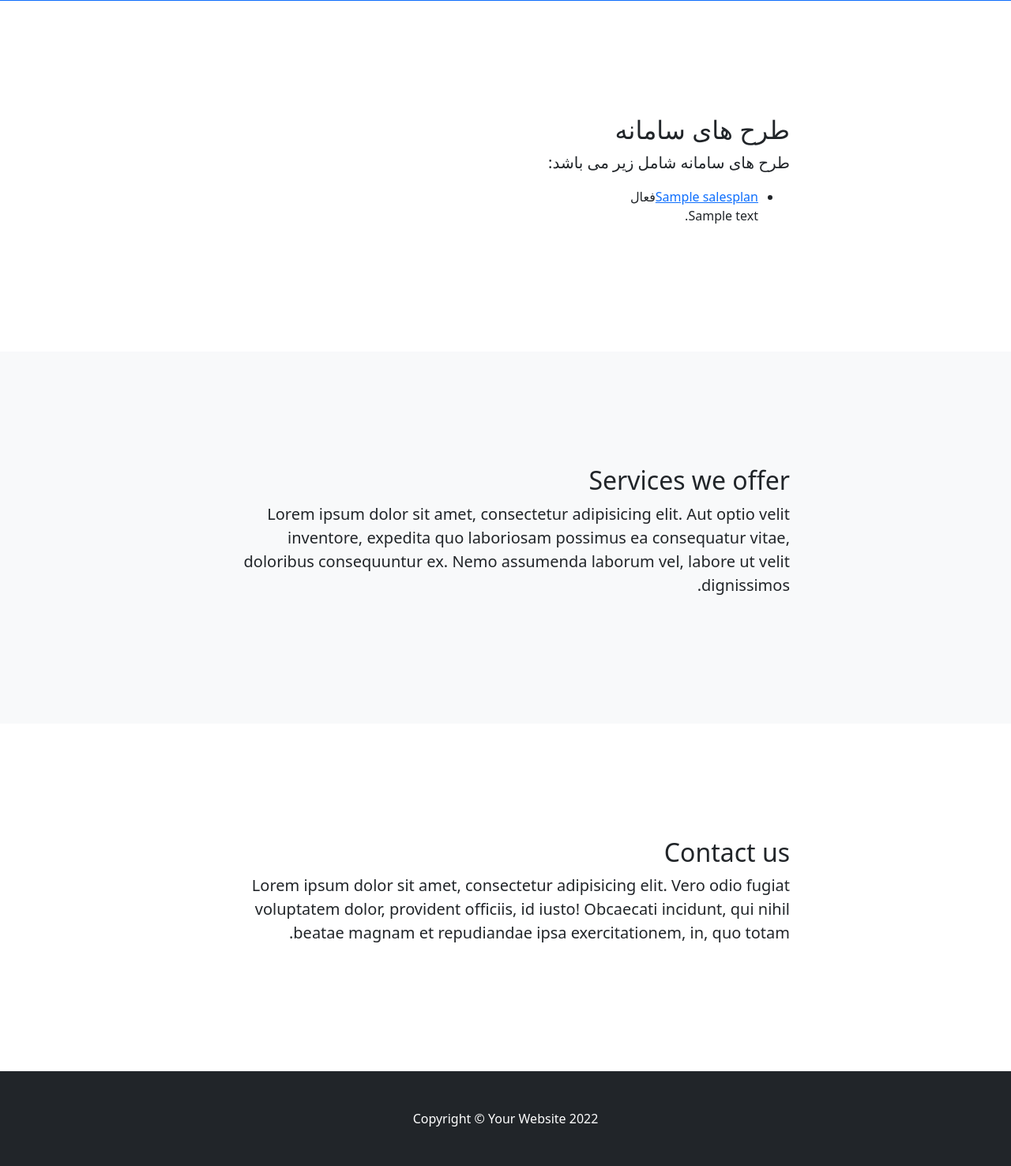
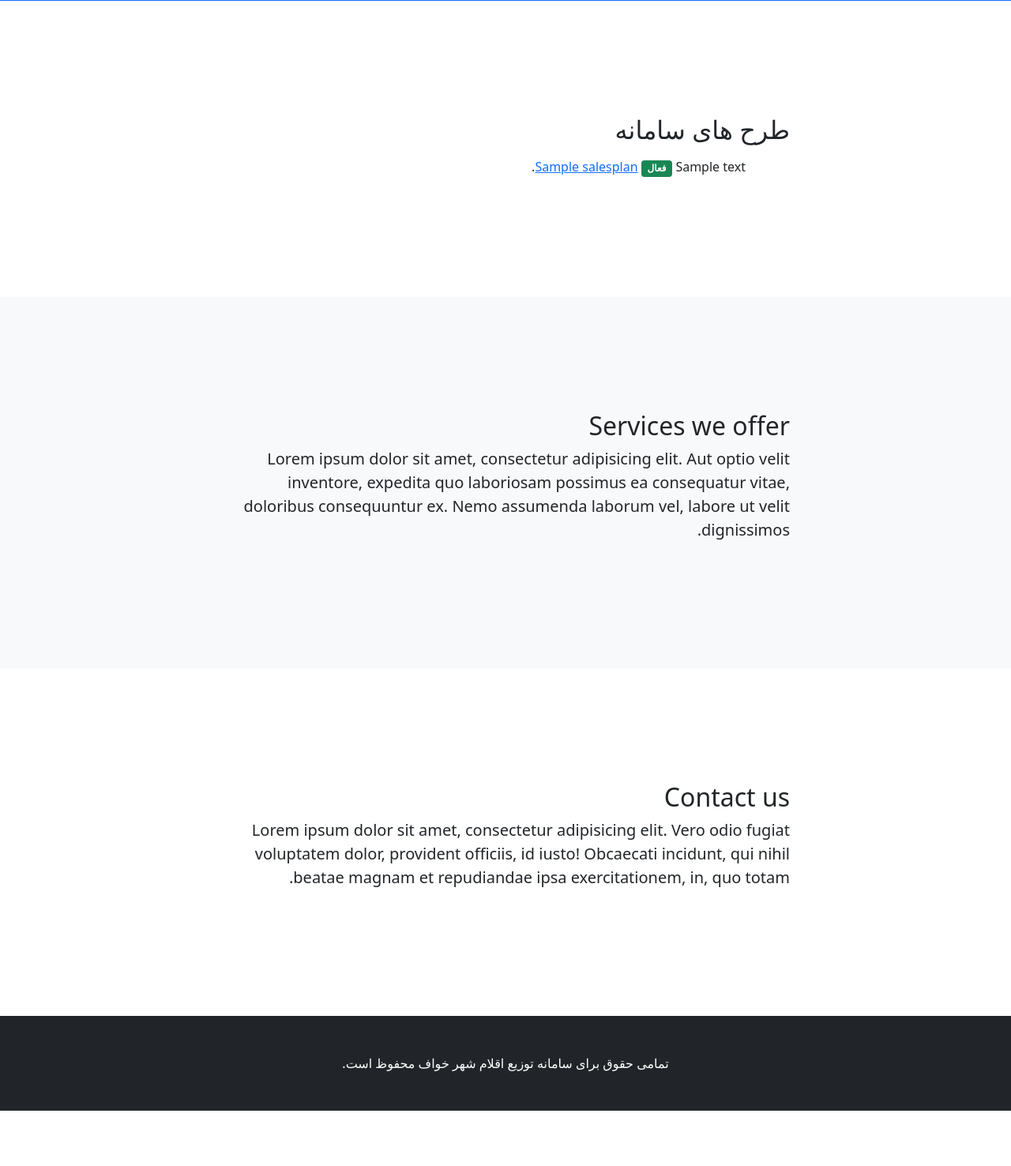
Before and after one commit to bakefayat/sales_plan, a Django app: page / in a window 1280 px wide. Shown: the part 397-1873 px from the top of the page at 79% size. After the commit the page ends 1803 px from the top, so only its background shows below. Run offline with Django 4.2, Linux system fonts and the light colour scheme; tables that the repository leaves empty hold one stand-in row (values such as "Sample post"); some libraries are stand-ins or nearby versions.

Commit message:
Label and footer fixed.

```diff
--- a/sales/models.py
+++ b/sales/models.py
@@ -20,9 +20,9 @@ class SalesPlan(TimeStampedModel):
 
     def plan_status(self):
         if self.is_active:
-            return format_html(f'<span class="label label-success">فعال</span>')
+            return format_html(f'<span class="badge bg-success">فعال</span>')
         else:
-            return format_html(f'<span class="label label-danger">منقضی شده</span>')
+            return format_html(f'<span class="badge bg-danger">منقضی شده</span>')
 
 
 class Sellers(models.Model):
--- a/templates/sales/footer.html
+++ b/templates/sales/footer.html
@@ -1,5 +1,5 @@
 {% load static %}
 <!-- Footer-->
 <footer class="py-5 bg-dark">
-    <div class="container px-4"><p class="m-0 text-center text-white">Copyright &copy; Your Website 2022</p></div>
+    <div class="container px-4"><p class="m-0 text-center text-white">تمامی حقوق برای سامانه توزیع اقلام شهر خواف محفوظ است.</p></div>
 </footer>
--- a/templates/sales/index.html
+++ b/templates/sales/index.html
@@ -8,14 +8,17 @@
                 <div class="row gx-4 justify-content-center">
                     <div class="col-lg-8">
                         <h2>طرح های سامانه</h2>
-                        <p class="lead">طرح های سامانه شامل زیر می باشد:</p>
-                        <ul>
+                        <ul class="list-group list-group-flush">
                             {% for plan in object_list %}
-                                <li><a href="">{{ plan.title }}</a>{{ plan.plan_status }}</li>
+                                <li class="list-group-item"><a href="">{{ plan.title }}</a> {{ plan.plan_status }}
+
                                 {% if plan.description %}
                                  {{ plan.description }}
                                 {% endif %}
+
+                                </li>
                             {% endfor %}
+
                         </ul>
                     </div>
                 </div>
```
